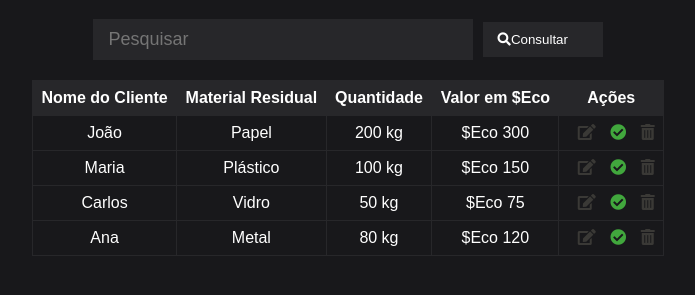
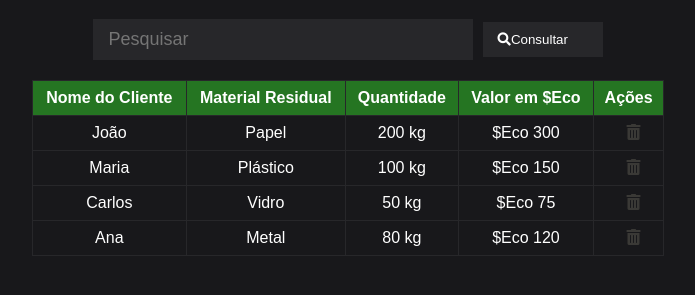
Before and after one commit to LuscaCid/echotech-frontend, a website: page src/pages/roles/admin/paginahomefuncionario/consultapessoas.html in a window 1280 px wide. Shown: the part 69-364 px from the top of the page, without its empty margins (292-987 px from the left). Drawn offline with Linux system fonts and the light colour scheme.

Commit message:
atualizei a pagina de consulta de pessoas

```diff
--- a/src/pages/roles/admin/paginahomefuncionario/consultapessoas.html
+++ b/src/pages/roles/admin/paginahomefuncionario/consultapessoas.html
@@ -14,9 +14,8 @@
             margin-left: 10px;
         }
 
-        .edit-icon:hover,
         .remove-icon:hover {
-            color: #13e42f;
+            color: #ff0000; /* Alterando a cor do ícone de remoção quando hover */
         }
 
         .editable {
@@ -70,8 +69,7 @@
                         <td contenteditable="false">200 kg</td>
                         <td contenteditable="false">$Eco 300</td>
                         <td>
-                            <i class="fas fa-edit icon edit-icon" onclick="editRow(this)" title="Editar"></i>
-                            <i class="fas fa-check-circle icon confirm-btn" onclick="confirmUpdate(this)" title="Confirmar"></i>
+                            <!-- Removendo ícones de edição e confirmação de edição -->
                             <i class="fas fa-trash-alt icon remove-icon" onclick="deleteRow(this)" title="Remover"></i>
                         </td>
                     </tr>
@@ -81,8 +79,7 @@
                         <td contenteditable="false">100 kg</td>
                         <td contenteditable="false">$Eco 150</td>
                         <td>
-                            <i class="fas fa-edit icon edit-icon" onclick="editRow(this)" title="Editar"></i>
-                            <i class="fas fa-check-circle icon confirm-btn" onclick="confirmUpdate(this)" title="Confirmar"></i>
+                            <!-- Removendo ícones de edição e confirmação de edição -->
                             <i class="fas fa-trash-alt icon remove-icon" onclick="deleteRow(this)" title="Remover"></i>
                         </td>
                     </tr>
@@ -92,8 +89,7 @@
                         <td contenteditable="false">50 kg</td>
                         <td contenteditable="false">$Eco 75</td>
                         <td>
-                            <i class="fas fa-edit icon edit-icon" onclick="editRow(this)" title="Editar"></i>
-                            <i class="fas fa-check-circle icon confirm-btn" onclick="confirmUpdate(this)" title="Confirmar"></i>
+                            <!-- Removendo ícones de edição e confirmação de edição -->
                             <i class="fas fa-trash-alt icon remove-icon" onclick="deleteRow(this)" title="Remover"></i>
                         </td>
                     </tr>
@@ -103,8 +99,7 @@
                         <td contenteditable="false">80 kg</td>
                         <td contenteditable="false">$Eco 120</td>
                         <td>
-                            <i class="fas fa-edit icon edit-icon" onclick="editRow(this)" title="Editar"></i>
-                            <i class="fas fa-check-circle icon confirm-btn" onclick="confirmUpdate(this)" title="Confirmar"></i>
+                            <!-- Removendo ícones de edição e confirmação de edição -->
                             <i class="fas fa-trash-alt icon remove-icon" onclick="deleteRow(this)" title="Remover"></i>
                         </td>
                     </tr>
@@ -139,27 +134,9 @@
     </script>
 
     <script>
-        function editRow(element) {
-            var row = element.closest("tr");
-            var cells = row.querySelectorAll("td:not(:last-child)");
-
-            cells.forEach(function(cell) {
-                cell.contentEditable = true;
-            });
-        }
-
-        function confirmUpdate(element) {
-            var row = element.closest("tr");
-            var cells = row.querySelectorAll("td:not(:last-child)");
-
-            cells.forEach(function(cell) {
-                cell.contentEditable = false;
-            });
-        }
-
+        // Função para remover a linha da tabela
         function deleteRow(element) {
             var row = element.closest("tr");
-
             row.remove();
         }
     </script>
--- a/styles/consultapessoas.css
+++ b/styles/consultapessoas.css
@@ -35,8 +35,8 @@ td {
 }
 
 th {
-    background-color: var(--gray-800);
-    font-family: Arial, sans-serif;
+    background-color: #257522;
+    color: white;
 }
 
 #input-pesquisa {
```
